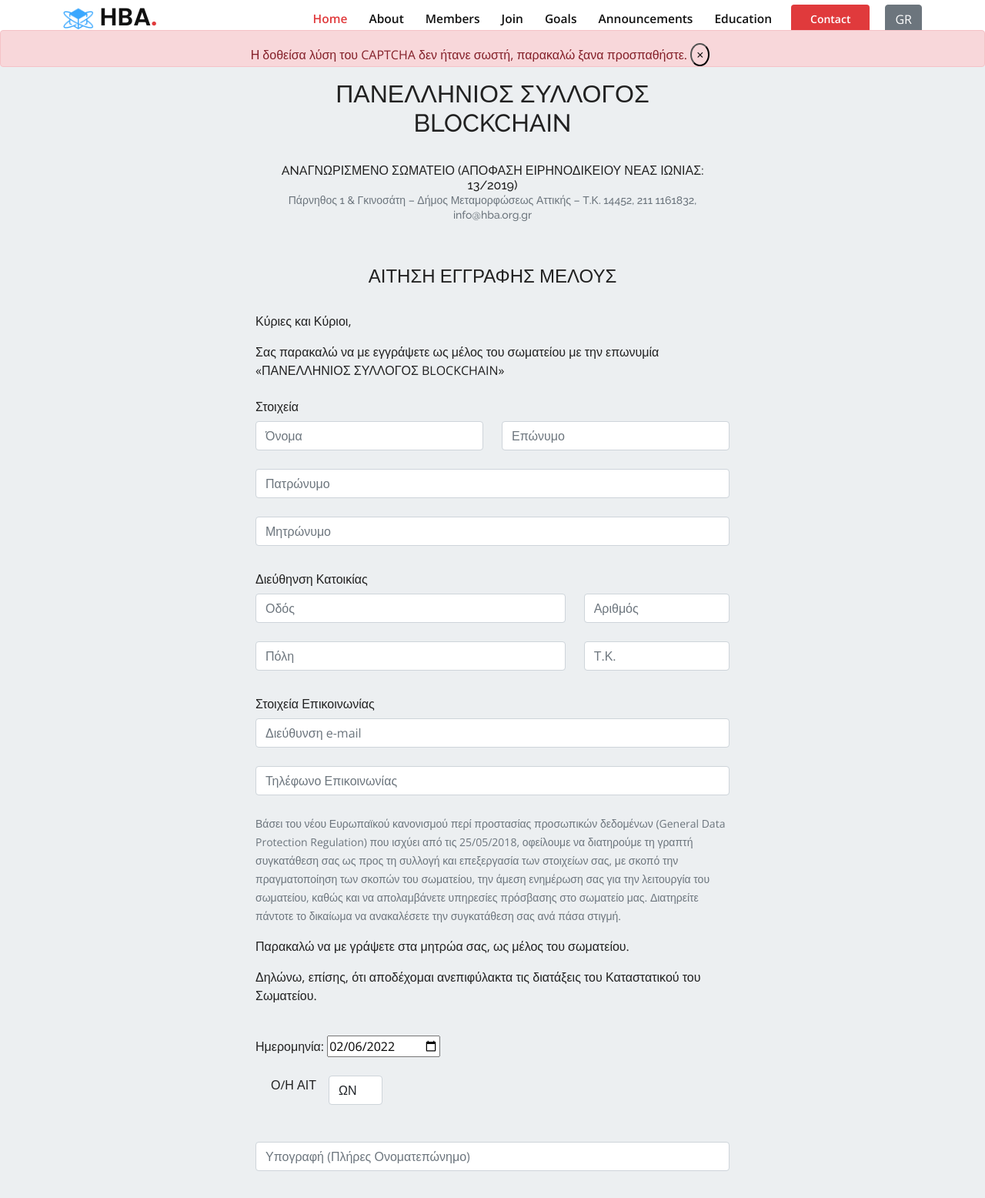
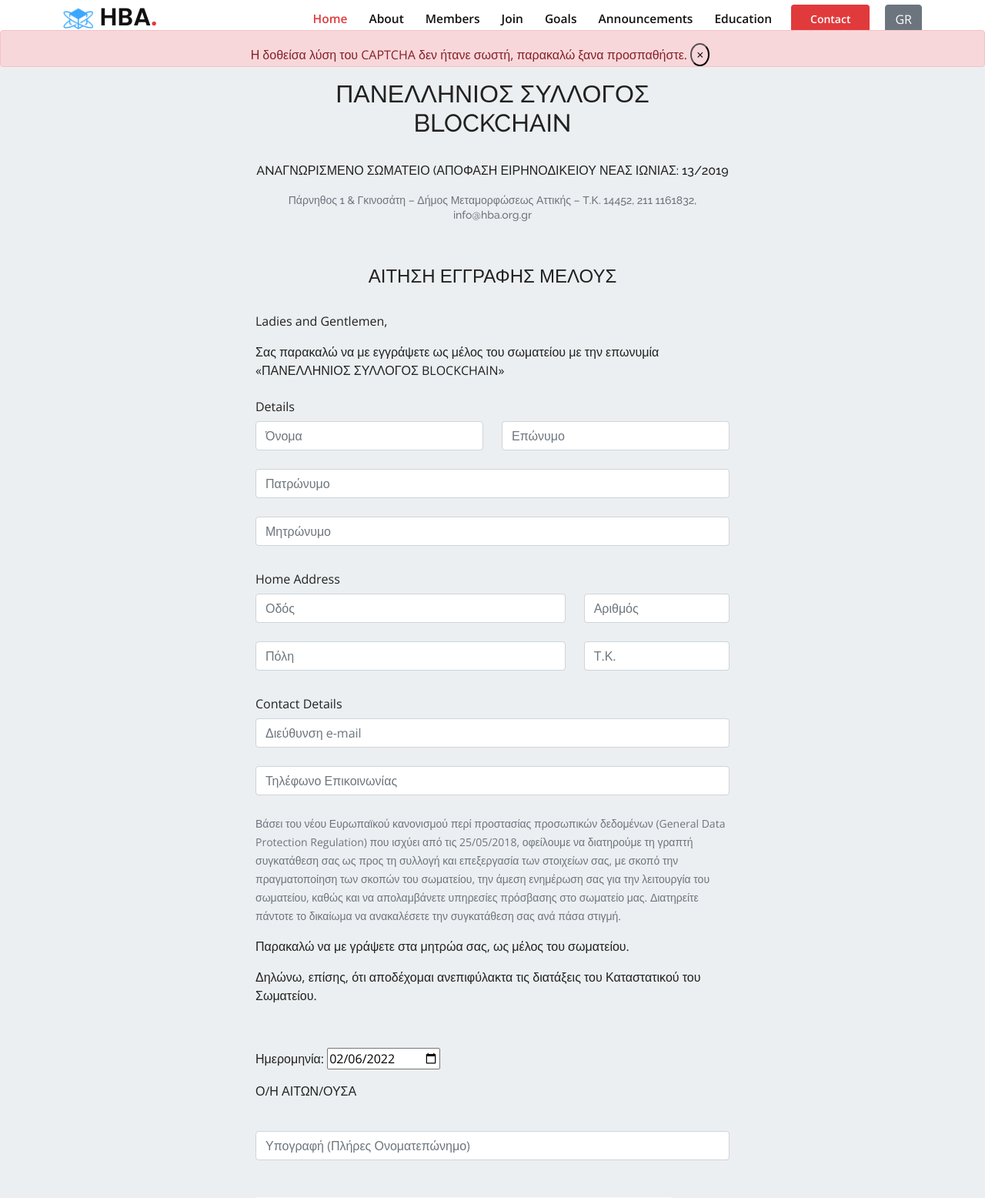
Before and after one commit to Xenios-Project/HBA, a PHP site: page /aitisi_f.php?msg=captcha_incorect in a window 1280 px wide. Shown: the part 17-1573 px from the top of the page at 77% size. Run offline with PHP 8.4, Linux system fonts and the light colour scheme; some libraries are stand-ins or nearby versions; some web fonts are replaced.

Commit message:
translate addition

```diff
--- a/aitisi_f.php
+++ b/aitisi_f.php
@@ -22,19 +22,17 @@ include("header.php"); ?>
         <section id="Members" class="Section-Text section-bg ">
             <div class="col-md-6 container" data-aos="fade-up">
                 <div class="text-center">
-                    <h2>ΠΑΝΕΛΛΗΝΙΟΣ ΣΥΛΛΟΓΟΣ BLOCKCHAIN</h2><br>
-                    <h6> ANAΓΝΩΡΙΣΜΕΝΟ ΣΩΜΑΤΕΙΟ (ΑΠΟΦΑΣΗ ΕΙΡΗΝΟΔΙΚΕΙΟΥ ΝΕΑΣ ΙΩΝΙΑΣ: 13/2019)<br>
-                        <small class="text-muted">Πάρνηθος 1 & Γκινοσάτη – Δήμος Μεταμορφώσεως Αττικής – Τ.Κ. 14452, 211 1161832, info@hba.org.gr</small>
+                    <h2 data-tag="form-f-1"></h2><br>
+                    <h6> <div data-tag="form-f-2" style="margin: 0;padding:0;"></div><br>
+                        <small class="text-muted" data-tag="form-f-3"></small>
                     </h6><br><br>
-                    <h4>
-                        ΑΙΤΗΣΗ ΕΓΓΡΑΦΗΣ ΜΕΛΟΥΣ
-                    </h4><br>
+                    <h4 data-tag="form-f-4"></h4><br>
                 </div>
-                <p>Κύριες και Κύριοι,</p>
-                <p> Σας παρακαλώ να με εγγράψετε ως μέλος του σωματείου με την επωνυμία «ΠΑΝΕΛΛΗΝΙΟΣ ΣΥΛΛΟΓΟΣ BLOCKCHAIN»</p>
+                <p data-tag="form-f-5"></p>
+                <p data-tag="form-f-6"></p>
                 <form name="aitisi_f" method="post" action="emailer.php">
                     <!-- 2 column grid layout with text inputs for the first and last names -->
-                    <label for="inputsurnmae" class="col col-form-label"> Στοιχεία</label>
+                    <label for="inputsurnmae" class="col col-form-label" data-tag="form-f-7"></label>
                     <div class="row mb-4">
                         <div class="col">
                             <div class="form-outline">
@@ -53,7 +51,7 @@ include("header.php"); ?>
                     <div class="form-outline mb-4">
                         <input type="text" name="mothersname" class="form-control" placeholder="Μητρώνυμο" required />
                     </div>
-                    <label for="inputaddressstreet" class="col col-form-label">Διεύθηνση Κατοικίας</label>
+                    <label for="inputaddressstreet" class="col col-form-label" data-tag="form-f-8"></label>
                     <div class="row mb-4">
                         <div class="col">
                             <div class="form-outline">
@@ -78,7 +76,7 @@ include("header.php"); ?>
                             </div>
                         </div>
                     </div>
-                    <label for="inputsurnmae" class="col col-form-label"> Στοιχεία Επικοινωνίας</label>
+                    <label for="inputsurnmae" class="col col-form-label" data-tag="form-f-9"></label>
                     <!-- Email input -->
                     <div class="form-outline mb-4">
                         <input type="email" name="email" class="form-control" placeholder="Διεύθυνση e-mail" required />
@@ -87,32 +85,17 @@ include("header.php"); ?>
                         <input type="text" name="telephone" class="form-control" placeholder="Τηλέφωνο Επικοινωνίας" required />
                     </div>
                     <p>
-                        <small class="text-muted">
-                            Βάσει του νέου Ευρωπαϊκού κανονισμού περί προστασίας προσωπικών δεδομένων (General Data Protection Regulation) που ισχύει από τις 25/05/2018, οφείλουμε να διατηρούμε τη γραπτή συγκατάθεση σας ως προς τη συλλογή και επεξεργασία των στοιχείων σας, με σκοπό
-                            την πραγματοποίηση των σκοπών του σωματείου, την άμεση ενημέρωση σας για την λειτουργία του σωματείου, καθώς και να απολαμβάνετε υπηρεσίες πρόσβασης στο σωματείο μας. Διατηρείτε πάντοτε το δικαίωμα να ανακαλέσετε την συγκατάθεση
-                            σας ανά πάσα στιγμή.
-                        </small>
+                        <small class="text-muted" data-tag="form-f-10"></small>
                     </p>
-                    <p>
-                        Παρακαλώ να με γράψετε στα μητρώα σας, ως μέλος του σωματείου.</p>
-                    <p>Δηλώνω, επίσης, ότι αποδέχομαι ανεπιφύλακτα τις διατάξεις του Καταστατικού του Σωματείου.</p>
+                    <p data-tag="form-f-11"></p>
+                    <p data-tag="form-f-12"></p>
                     </p>
                     <br>
                     <p>
-                        Ημερομηνία:
+                        <div data-tag="form-f-13" style="display:inline;"></div>
                         <input type="date" name="date" value="<?php echo date('Y-m-d'); ?>" required />
                     </p>
-                    <p>
-                    <div class="container">
-                        <div class="d-flex flex-row">
-                            <div class="p-2">Ο/Η ΑΙΤ</div>
-                            <div class="p-2"> <select class="form-control">
-                                    <option>ΩΝ</option>
-                                    <option>ΟΥΣΑ</option>
-                                </select></div>
-                        </div>
-                    </div>
-                    </p>
+                    <p data-tag="form-f-14"></p>
                     <br>
                     <div class="form-outline mb-4">
                         <input type="text" id="inputsignature" name="inputsignature" class="form-control" placeholder="Υπογραφή (Πλήρες Ονοματεπώνημο)" required />
--- a/lang/gr.json
+++ b/lang/gr.json
@@ -56,13 +56,14 @@
     "form-f-4": "ΑΙΤΗΣΗ ΕΓΓΡΑΦΗΣ ΜΕΛΟΥΣ",
     "form-f-5": "Κύριες και Κύριοι,",
     "form-f-6": "Σας παρακαλώ να με εγγράψετε ως μέλος του σωματείου με την επωνυμία «ΠΑΝΕΛΛΗΝΙΟΣ ΣΥΛΛΟΓΟΣ BLOCKCHAIN»",
-    "form-f-7": "Στοιχεία</label>",
+    "form-f-7": "Στοιχεία",
     "form-f-8": "Διεύθηνση Κατοικίας",
     "form-f-9": "Στοιχεία Επικοινωνίας",
     "form-f-10": "Βάσει του νέου Ευρωπαϊκού κανονισμού περί προστασίας προσωπικών δεδομένων (General Data Protection Regulation) που ισχύει από τις 25/05/2018, οφείλουμε να διατηρούμε τη γραπτή συγκατάθεση σας ως προς τη συλλογή και επεξεργασία των στοιχείων σας, με σκοπό την πραγματοποίηση των σκοπών του σωματείου, την άμεση ενημέρωση σας για την λειτουργία του σωματείου, καθώς και να απολαμβάνετε υπηρεσίες πρόσβασης στο σωματείο μας. Διατηρείτε πάντοτε το δικαίωμα να ανακαλέσετε την συγκατάθεση σας ανά πάσα στιγμή.",
     "form-f-11": "Παρακαλώ να με γράψετε στα μητρώα σας, ως μέλος του σωματείου.",
     "form-f-12": "Δηλώνω, επίσης, ότι αποδέχομαι ανεπιφύλακτα τις διατάξεις του Καταστατικού του Σωματείου.",
     "form-f-13": "Ημερομηνία:",
+    "form-f-14": "Ο/Η ΑΙΤΩΝ/ΟΥΣΑ",
     "announcement-1": "Ανακοινώσεις",
     "announcement-2": "HBΑ Ανακοίνωση",
     "announcement-article-1-1": "Ιούλιος 24, 2019",
```
Also changed, not shown: aitisi_n.php (+9 -21 lines), lang/en.json (+11 -10 lines).
